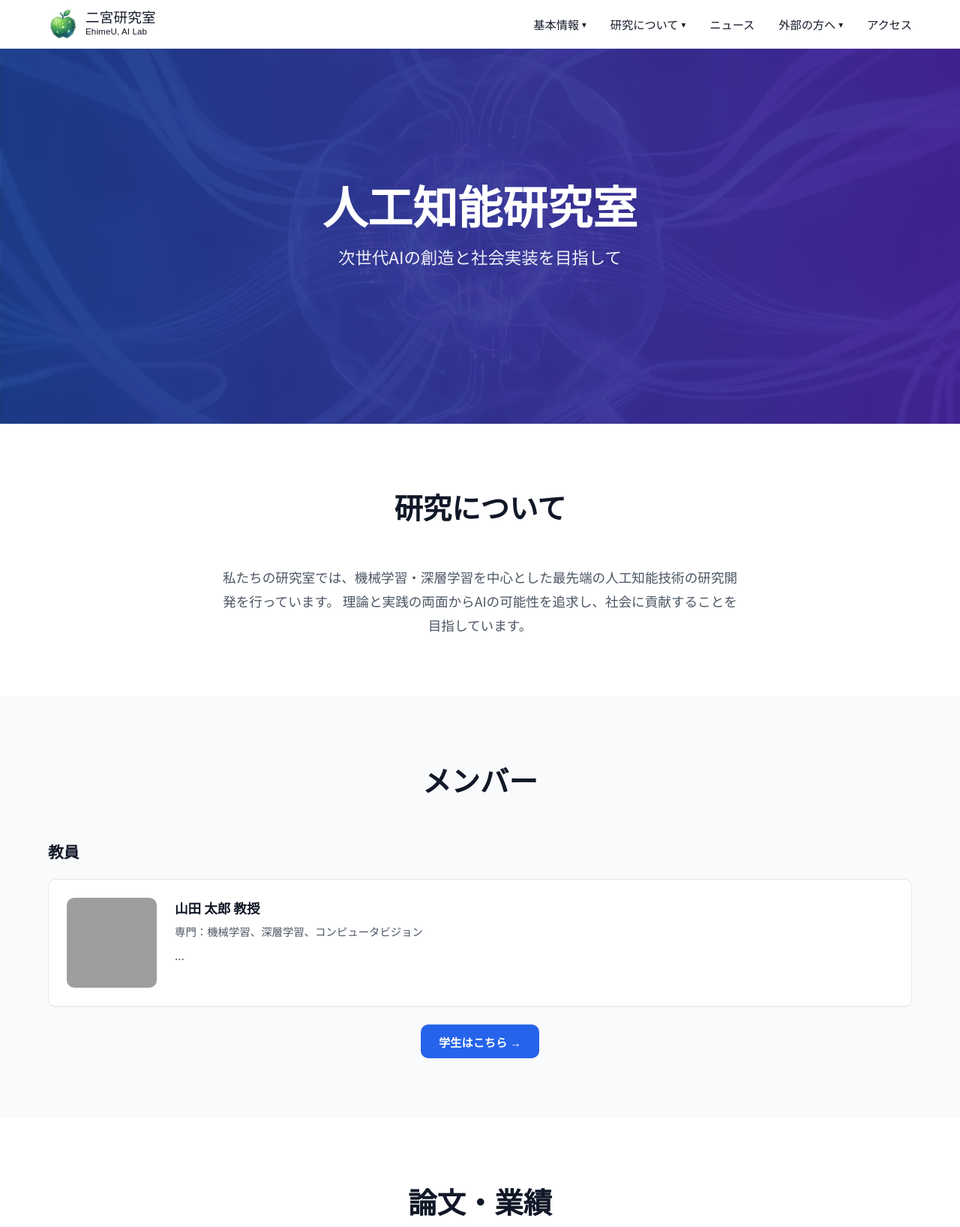
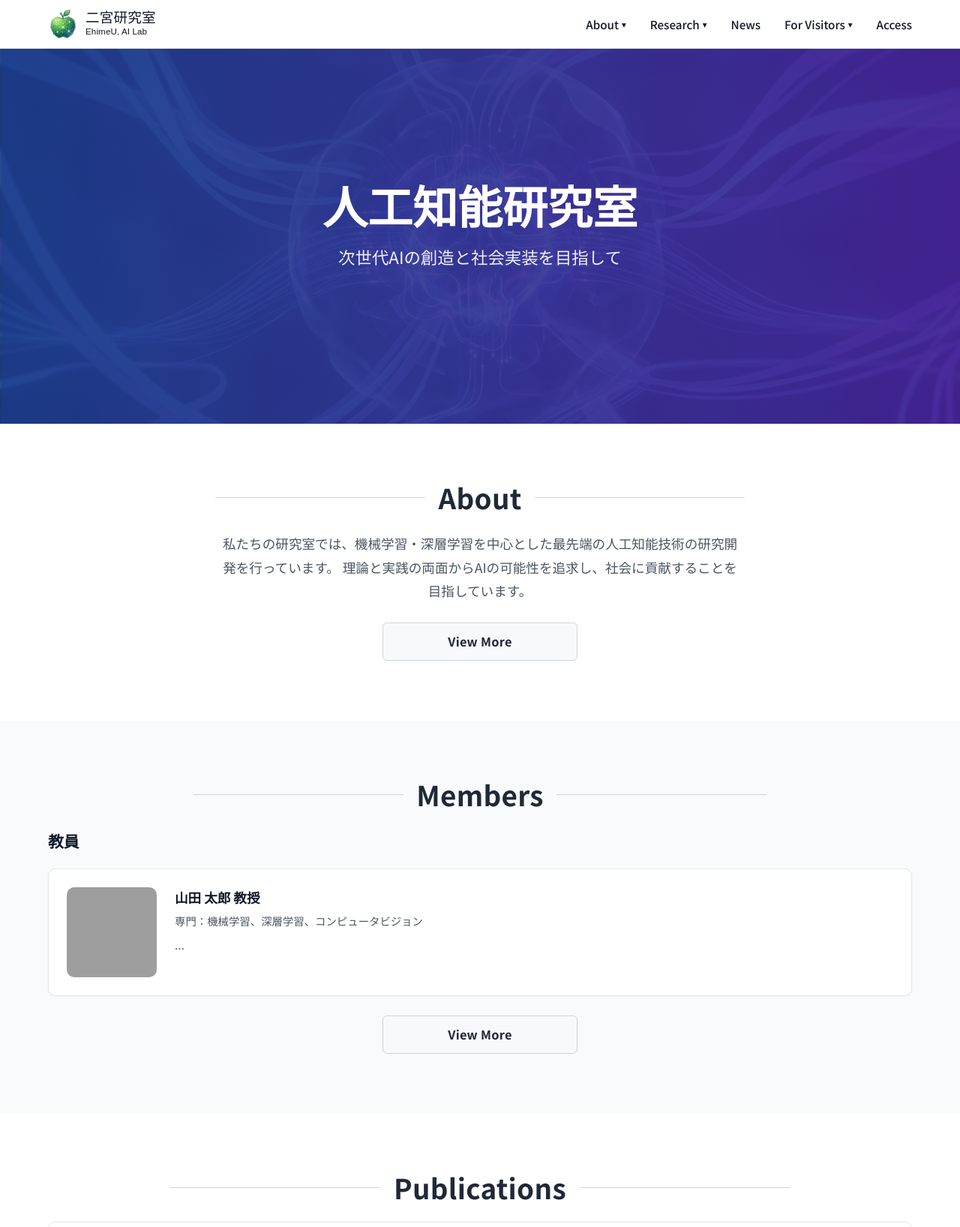
Before and after one commit to t-sako1126/ailab-HP, a plain HTML site: page index.html in a window 1280 px wide. Shown: the top 1636 px of the page at 75% size. Drawn offline with Linux system fonts and the light colour scheme; grey boxes are pictures that could not be loaded; a web font is replaced by a local one.

Commit message:
セクション名をJa→En

```diff
--- a/assets/css/ailab.css
+++ b/assets/css/ailab.css
@@ -372,6 +372,36 @@
      line-height: 1.8;
     }
 
+    .section-head {
+     margin-bottom: 1.7rem;
+    }
+
+    .section-title-lined {
+     display: flex;
+     align-items: center;
+     justify-content: center;
+     gap: 1.1rem;
+     margin-bottom: 0;
+     font-size: clamp(1.7rem, 4vw, 2.3rem);
+     line-height: 1;
+     font-weight: 700;
+     letter-spacing: 0.01em;
+     color: #1f2937;
+    }
+
+    .section-title-lined::before,
+    .section-title-lined::after {
+     content: "";
+     height: 1px;
+     flex: 1;
+     max-width: 280px;
+     background: #cfd4db;
+    }
+
+    .section-more-wrap {
+     margin-top: 1.6rem;
+    }
+
     /* ===== Cards ===== */
     .card {
      background: var(--white);
@@ -690,6 +720,9 @@
 
     .news-more {
      min-width: 260px;
+     display: inline-flex;
+     align-items: center;
+     justify-content: center;
      border: 1px solid #cfd4db;
      border-radius: 6px;
      padding: 0.72rem 1.25rem;
@@ -847,6 +880,20 @@
       margin-bottom: 1.1rem;
      }
 
+     .section-head {
+      margin-bottom: 1.1rem;
+     }
+
+     .section-title-lined {
+      gap: 0.75rem;
+      font-size: clamp(1.45rem, 7vw, 1.9rem);
+     }
+
+     .section-title-lined::before,
+     .section-title-lined::after {
+      max-width: 96px;
+     }
+
      .news-heading {
       gap: 0.75rem;
       font-size: clamp(1.45rem, 7vw, 1.9rem);
--- a/index.html
+++ b/index.html
@@ -28,35 +28,35 @@
      </span>
     </div>
 
-    <nav class="desktop-nav" aria-label="メインメニュー">
+    <nav class="desktop-nav" aria-label="Main menu">
      <ul class="desktop-menu">
       <li class="menu-item has-sub">
-       <a href="./pages/about.html">基本情報</a>
+       <a href="./pages/about.html">About</a>
        <ul class="sub-menu">
-        <li><a href="./pages/about.html">研究室について</a></li>
-        <li><a href="./index.html#members">メンバー</a></li>
+        <li><a href="./pages/about.html">About</a></li>
+        <li><a href="./index.html#members">Members</a></li>
        </ul>
       </li>
 
       <li class="menu-item has-sub">
-       <a href="./index.html#about">研究について</a>
+       <a href="./index.html#about">Research</a>
        <ul class="sub-menu">
-        <li><a href="./index.html#about">研究</a></li>
-        <li><a href="./index.html#publications">業績</a></li>
+        <li><a href="./index.html#about">Research</a></li>
+        <li><a href="./index.html#publications">Publications</a></li>
        </ul>
       </li>
 
-      <li class="menu-item"><a href="./index.html#news">ニュース</a></li>
+      <li class="menu-item"><a href="./index.html#news">News</a></li>
 
       <li class="menu-item has-sub">
-       <a href="./index.html#contact">外部の方へ</a>
+       <a href="./index.html#contact">For Visitors</a>
        <ul class="sub-menu">
-        <li><a href="./index.html#contact">学生募集について</a></li>
-        <li><a href="./index.html#contact">企業の方へ</a></li>
+        <li><a href="./index.html#contact">Prospective Students</a></li>
+        <li><a href="./index.html#contact">For Industry</a></li>
        </ul>
       </li>
 
-      <li class="menu-item"><a href="./index.html#contact">アクセス</a></li>
+      <li class="menu-item"><a href="./index.html#contact">Access</a></li>
      </ul>
     </nav>
 
@@ -75,12 +75,12 @@
    </div>
 
    <nav class="mobile-nav" id="mobileNav">
-    <button onclick="scrollToSection('about')">研究について</button>
-    <button onclick="scrollToSection('research')">研究領域</button>
-    <button onclick="scrollToSection('members')">メンバー</button>
-    <button onclick="scrollToSection('publications')">論文・業績</button>
-    <button onclick="scrollToSection('news')">ニュース</button>
-    <button onclick="scrollToSection('contact')">コンタクト</button>
+    <button onclick="scrollToSection('about')">About</button>
+    <button onclick="scrollToSection('research')">Research</button>
+    <button onclick="scrollToSection('members')">Members</button>
+    <button onclick="scrollToSection('publications')">Publications</button>
+    <button onclick="scrollToSection('news')">News</button>
+    <button onclick="scrollToSection('contact')">Access</button>
    </nav>
   </div>
  </header>
@@ -100,18 +100,25 @@
  <!-- ===== About(研究について) ===== -->
  <section id="about">
   <div class="container">
-   <h2 class="section-title">研究について</h2>
+   <div class="section-head">
+    <h2 class="section-title section-title-lined">About</h2>
+   </div>
    <p class="section-lead">
     私たちの研究室では、機械学習・深層学習を中心とした最先端の人工知能技術の研究開発を行っています。
     理論と実践の両面からAIの可能性を追求し、社会に貢献することを目指しています。
    </p>
+   <div class="news-more-wrap section-more-wrap">
+    <a class="news-more" href="./pages/about.html">View More</a>
+   </div>
   </div>
  </section>
 
  <!-- ===== Members ===== -->
  <section id="members" class="alt">
   <div class="container">
-   <h2 class="section-title">メンバー</h2>
+   <div class="section-head">
+    <h2 class="section-title section-title-lined">Members</h2>
+   </div>
 
    <div style="margin-bottom: 1.5rem;">
     <p class="subsection-title">教員</p>
@@ -127,16 +134,18 @@
     </div>
    </div>
 
-   <p style="text-align:center;">
-    <a class="btn btn-primary" href="./pages/students.html">学生はこちら →</a>
-   </p>
+   <div class="news-more-wrap section-more-wrap">
+    <a class="news-more" href="./pages/students.html">View More</a>
+   </div>
   </div>
  </section>
 
  <!-- ===== Publications ===== -->
  <section id="publications">
   <div class="container">
-   <h2 class="section-title">論文・業績</h2>
+   <div class="section-head">
+    <h2 class="section-title section-title-lined">Publications</h2>
+   </div>
    <div class="pub-list">
 
     <div class="card">
@@ -216,6 +225,9 @@
     </div>
 
    </div>
+   <div class="news-more-wrap section-more-wrap">
+    <a class="news-more" href="./index.html#publications">View More</a>
+   </div>
   </div>
  </section>
 
@@ -230,8 +242,7 @@
     <li class="news-card">
      <a class="news-card-anchor" href="./index.html#publications" aria-label="佐藤さんの論文がNeurIPS 2026に採択されました">
       <img class="news-card-image"
-       src="https://images.unsplash.com/photo-1519389950473-47ba0277781c?auto=format&fit=crop&w=720&q=80"
-       alt="研究発表の様子">
+       src="https://images.unsplash.com/photo-1519389950473-47ba0277781c?auto=format&fit=crop&w=720&q=80" alt="研究発表の様子">
       <time class="news-card-date" datetime="2026-02-20">2026.02.20</time>
       <p class="news-card-title">佐藤さんの論文がNeurIPS 2026に採択されました</p>
       <span class="news-card-more">more <span aria-hidden="true">→</span></span>
@@ -252,8 +263,7 @@
     <li class="news-card">
      <a class="news-card-anchor" href="./index.html#contact" aria-label="新しい大学院生を募集しています">
       <img class="news-card-image"
-       src="https://images.unsplash.com/photo-1521737711867-e3b97375f902?auto=format&fit=crop&w=720&q=80"
-       alt="学生募集の案内">
+       src="https://images.unsplash.com/photo-1521737711867-e3b97375f902?auto=format&fit=crop&w=720&q=80" alt="学生募集の案内">
       <time class="news-card-date" datetime="2025-12-10">2025.12.10</time>
       <p class="news-card-title">新しい大学院生を募集しています</p>
       <span class="news-card-more">more <span aria-hidden="true">→</span></span>
@@ -270,7 +280,9 @@
  <!-- ===== Contact ===== -->
  <section id="contact">
   <div class="container">
-   <h2 class="section-title">コンタクト</h2>
+   <div class="section-head">
+    <h2 class="section-title section-title-lined">Contact</h2>
+   </div>
    <div class="card contact-card">
     <div class="contact-body">
 
```
Also changed, not shown: pages/about.html (+18 -18 lines).
